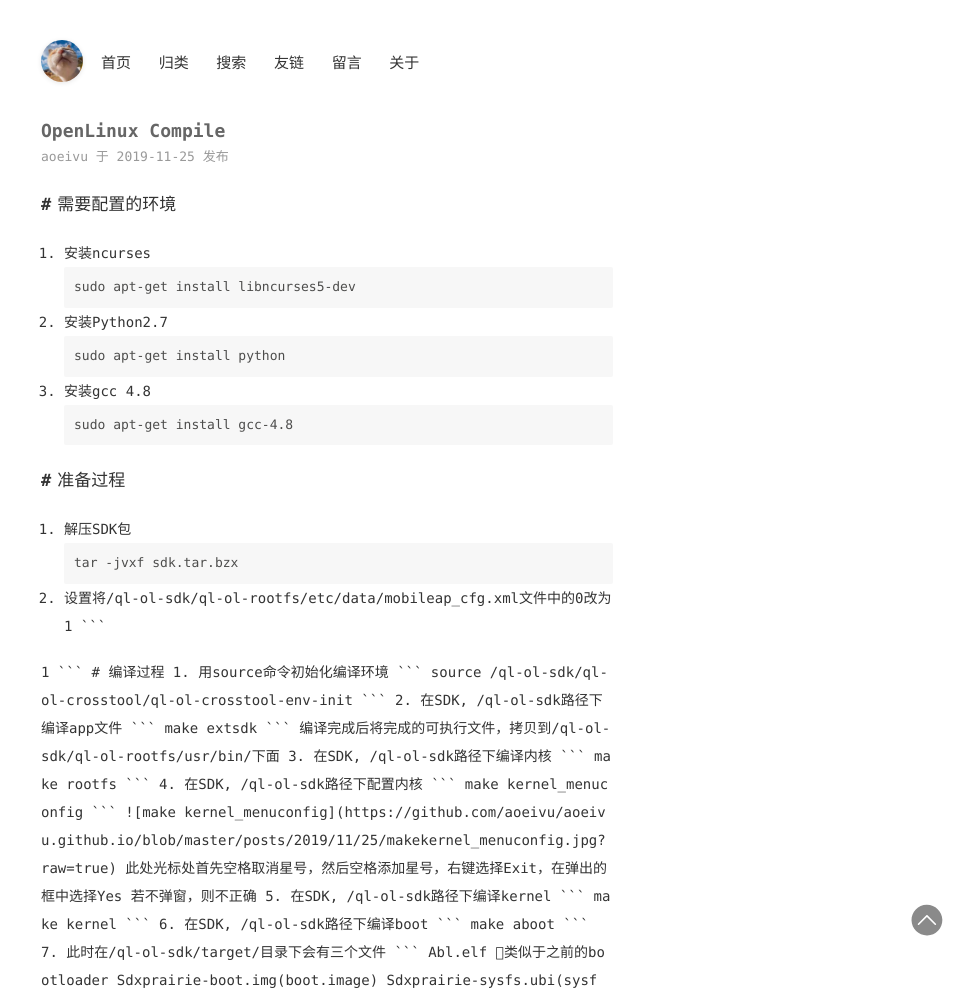
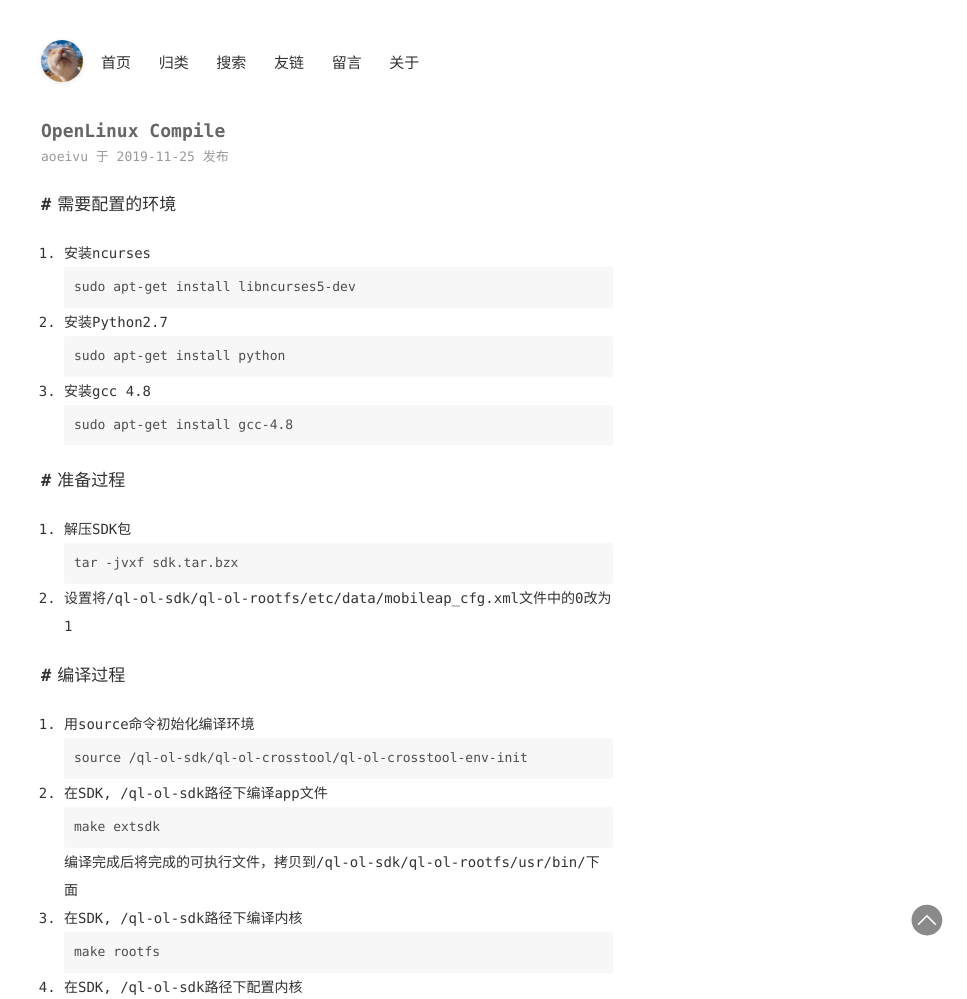
Before and after one commit to aoeivu/aoeivu, a Jekyll site: the page built from _posts/2019-11-25-OpenLinux Compile.md, in a window 1280 px wide. Shown: the top 999 px of the page, without its empty margins (313-1280 px from the left). Built offline with Jekyll 4.4.1, drawn with Linux system fonts in a browser that asks for light colours; comment, search, counter and statistics services are not loaded; some of the changed text lies outside the part shown.

Commit message:
fix post

````diff
--- a/_posts/2019-11-25-OpenLinux Compile.md
+++ b/_posts/2019-11-25-OpenLinux Compile.md
@@ -24,9 +24,6 @@ sudo apt-get install gcc-4.8
 tar -jvxf sdk.tar.bzx
 ```
 2. 设置将/ql-ol-sdk/ql-ol-rootfs/etc/data/mobileap_cfg.xml文件中的0改为1
-```
-<MobileAPEnableAtBootup>1<MobileAPEnableAtBootup>
-```
 
 # 编译过程
 1. 用source命令初始化编译环境
@@ -49,7 +46,6 @@ make kernel_menuconfig
 ![make kernel_menuconfig](https://github.com/aoeivu/aoeivu.github.io/blob/master/posts/2019/11/25/makekernel_menuconfig.jpg?raw=true)
 此处光标处首先空格取消星号，然后空格添加星号，右键选择Exit，在弹出的框中选择Yes
 若不弹窗，则不正确
-
 5. 在SDK, /ql-ol-sdk路径下编译kernel
 ```
 make kernel
````
